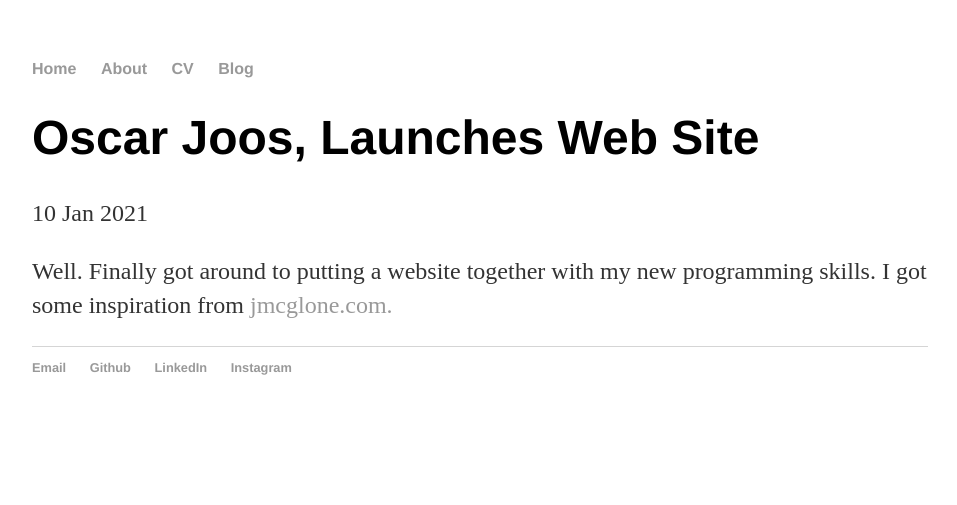
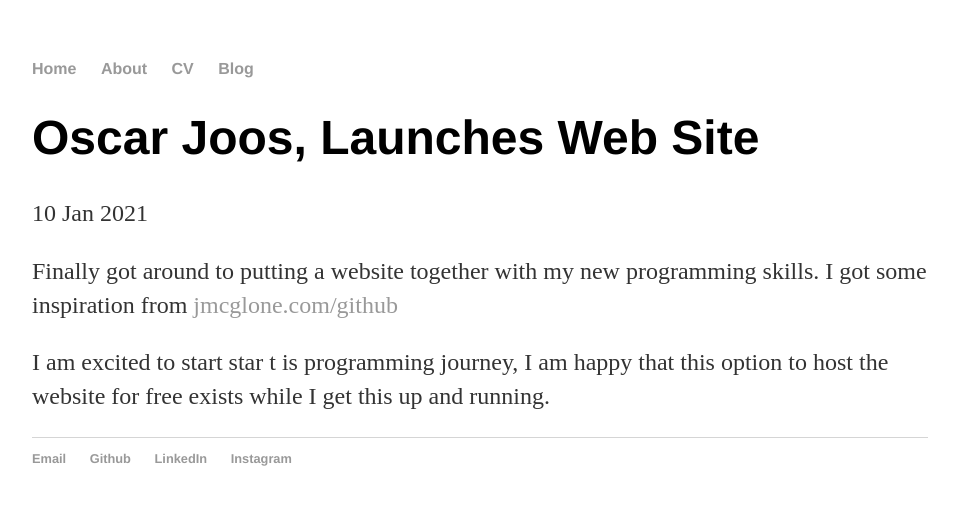
Before and after one commit to oscarjoos/oscarjoos.github.io, a Jekyll site: the page built from _posts/2021-01-10-oscar-joos-site-launched.md, in a window 1280 px wide. Shown: the top 505 px of the page, without its empty margins (160-1117 px from the left). Built offline with Jekyll 4.4.1, drawn with Linux system fonts in a browser that asks for light colours.

Commit message:
Update 2021-01-10-oscar-joos-site-launched.md

```diff
--- a/_posts/2021-01-10-oscar-joos-site-launched.md
+++ b/_posts/2021-01-10-oscar-joos-site-launched.md
@@ -4,4 +4,6 @@ title: "Oscar Joos, Launches Web Site"
 date: 2021-01-10
 ---
 
-Well. Finally got around to putting a website together with my new programming skills. I got some inspiration from <a href="http://jmcglone.com/guides/github-pages/"> jmcglone.com.
+Finally got around to putting a website together with my new programming skills. I got some inspiration from <a href="http://jmcglone.com/guides/github-pages/"> jmcglone.com/github <br>
+
+I am excited to start star t is programming journey, I am happy that this option to host the website for free exists while I get this up and running.
```
